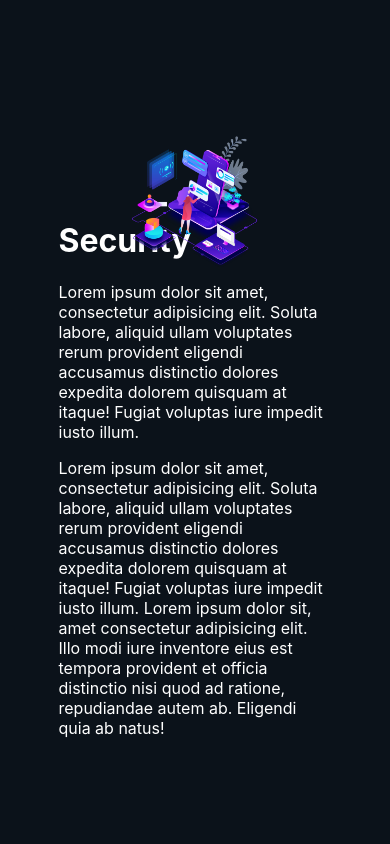
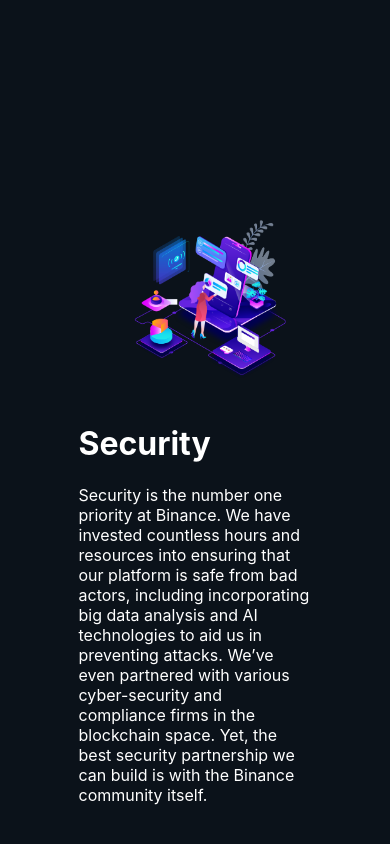
Before and after one commit to Younes-sh/younicoin, a React (Create React App) app in the folder coin/: page / in a window 390 px wide. Shown: the part 3350-4194 px from the top of the page. Built offline with nearby package versions, Linux system fonts and the light colour scheme.

Commit message:
responsive sections

```diff
--- a/coin/src/Components/ElementHomePage/Section_3.jsx
+++ b/coin/src/Components/ElementHomePage/Section_3.jsx
@@ -1,6 +1,6 @@
 import React from 'react';
 import Image_1 from '../../asset/NFT_1.png';
-import Image_2  from '../../asset/NFT_2r.png';
+// import Image_2  from '../../asset/NFT_2r.png';
 import Image_3  from '../../asset/NFT_3.png';
 import Image_4  from '../../asset/NFT_4.png';
 import Image_5  from '../../asset/NFT_5.png';
@@ -52,7 +52,7 @@
             </div>
             <Picture>
                 <Img className='image1' src={Image_1} alt='NFT1'/>
-                <Img className='image2' src={Image_2} alt='NFT2'/>
+                {/* <Img className='image2' src={Image_2} alt='NFT2'/>                        */}
                 <Img className='image3' src={Image_3} alt='NFT3'/>
                 <Img className='image4' src={Image_4} alt='NFT4'/>
                 <Img className='image5' src={Image_5} alt='NFT5'/>
--- a/coin/src/Components/ElementHomePage/Section_4.jsx
+++ b/coin/src/Components/ElementHomePage/Section_4.jsx
@@ -8,33 +8,28 @@
 display:flex;
 justify-content:space-between;
 align-items:center;
-// background-color:gray;
 @media (max-width:1259px){
     flex-direction:column;
+    align-items:;
+
 }
 `;
 
 const ContainerImage = styled.div`
-    width:50%;
+    width:60%;
     height:auto;
-    // background-color:#102626;
     position:relative;
-`;
-
-const Rotation = styled.div`
-width:100%;
-height:100%;
-display:flex;
-position:absolute;
-justify-content:center;
-align-items:center;
-border-radius:50%;
-
+    @media (min-width:1259px){
+        width:40%;
+    }
 `;
 const Img = styled.img`
     width:100%;
 `;
-const ContainerTex = styled.div`
+const ContainerText = styled.div`
+    div {
+        padding:20px;
+    }
     p {
         max-width:600px;
     }
@@ -43,26 +38,21 @@
     }
 `;
 
+
 const Section_4 = () => {
     return (
         <Div>
             <ContainerImage>
-                    <Rotation className='Rotation'>
                         <Img className='image1' src={secure} alt='NFT1'/>
-                    </Rotation>
-                <div style={{width:'100%',height:'100%',zIndex:9}}>
-
-                </div>
             </ContainerImage>
-            <ContainerTex>
+            <ContainerText>
                 <div>
                     <h1>Security</h1>
-                    <p>Lorem ipsum dolor sit amet, consectetur adipisicing elit. Soluta labore, aliquid ullam voluptates rerum provident eligendi accusamus distinctio dolores expedita dolorem quisquam at itaque! Fugiat voluptas iure impedit iusto illum.</p>
-                    <p>Lorem ipsum dolor sit amet, consectetur adipisicing elit. Soluta labore, aliquid ullam voluptates rerum provident eligendi accusamus distinctio dolores expedita dolorem quisquam at itaque! Fugiat voluptas iure impedit iusto illum.
-                        Lorem ipsum dolor sit, amet consectetur adipisicing elit. Illo modi iure inventore eius est tempora provident et officia distinctio nisi quod ad ratione, repudiandae autem ab. Eligendi quia ab natus!
+                    <p>
+                    Security is the number one priority at Binance. We have invested countless hours and resources into ensuring that our platform is safe from bad actors, including incorporating big data analysis and AI technologies to aid us in preventing attacks. We’ve even partnered with various cyber-security and compliance firms in the blockchain space. Yet, the best security partnership we can build is with the Binance community itself.
                     </p>
                 </div>
-            </ContainerTex>
+            </ContainerText>
         </Div>
     )
 }
--- a/coin/src/Pages/Home.jsx
+++ b/coin/src/Pages/Home.jsx
@@ -104,6 +104,7 @@
     display:flex;
     flex-direction:column;
     align-items:center;
+    gap:5px;
 `;
 const Home = () => {
     return (
```
